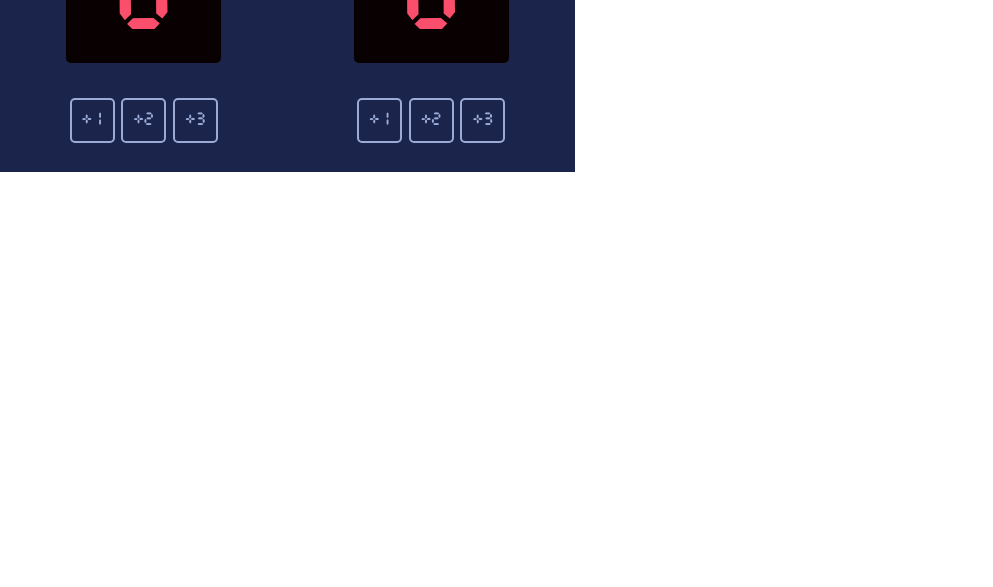
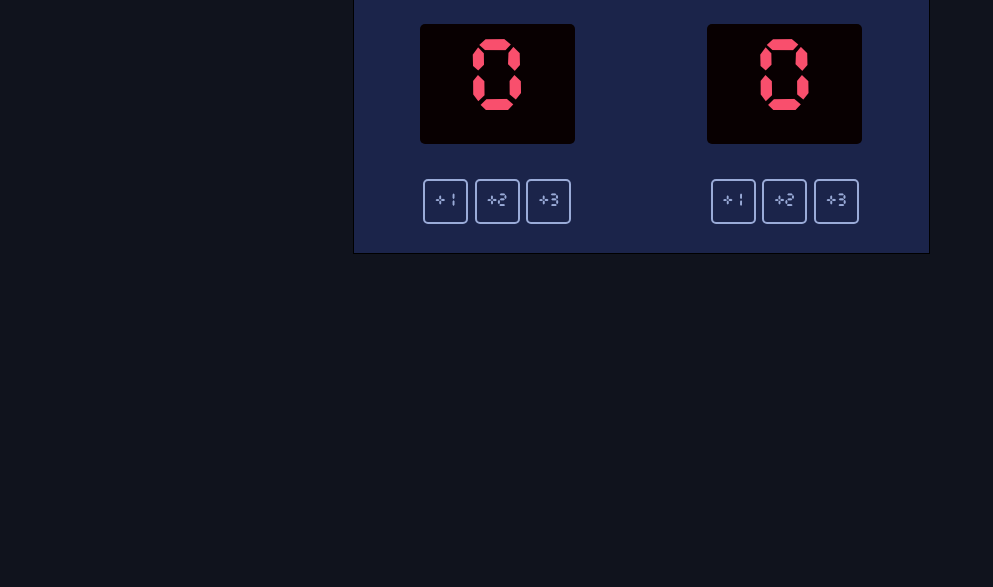
Before and after one commit to Emercio42/Scoreboard, a website built with Vite: page index.html in a window 1280 px wide. Shown: the part 213-800 px from the top of the page, without its empty margins (0-993 px from the left). Built offline with nearby package versions, Linux system fonts and the light colour scheme.

Commit message:
Update index.css

```diff
--- a/index.css
+++ b/index.css
@@ -5,10 +5,11 @@
 }
 
 body {
-    margin: 0;
+    margin: 80px auto;
     text-align: center;
     width: 575px;
     height: 385px;
+    background: #10131d;
 
 }
 
@@ -19,6 +20,7 @@ body {
     width: 575px;
     height: 385px;
     background:  #1B244A;
+    border: 1px solid;
 
 }
 
```
